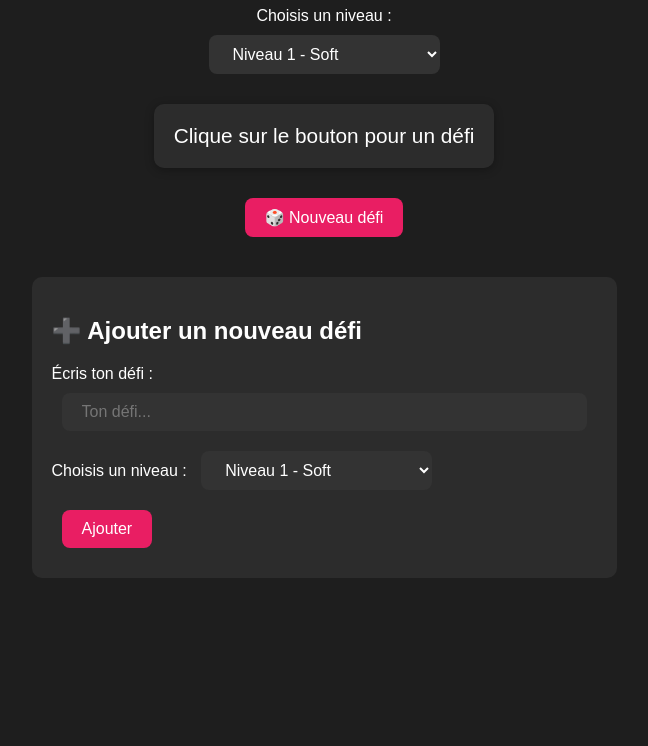
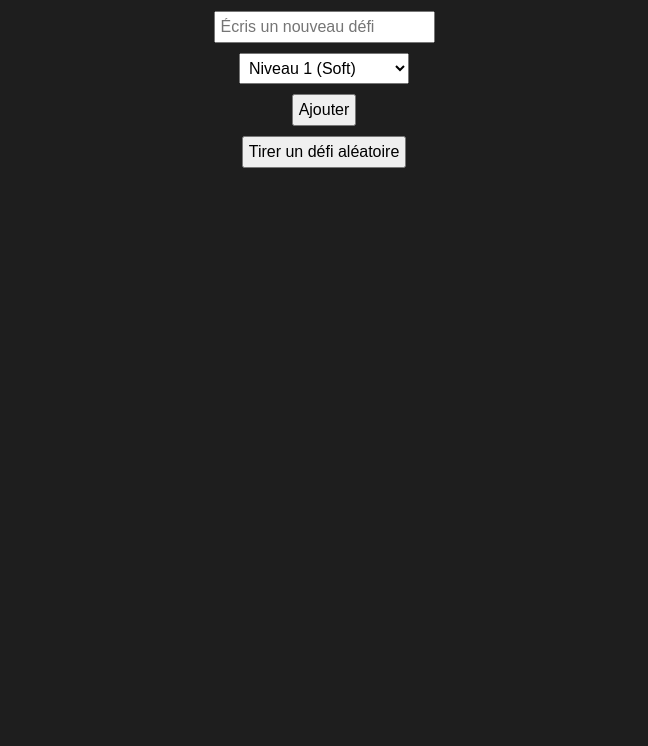
Before and after one commit to jijis93/Defis93, a plain HTML site: page Index.html in a window 1280 px wide. Shown: the part 94-840 px from the top of the page, without its empty margins (316-964 px from the left). Drawn offline with Linux system fonts and the light colour scheme.

Commit message:
Update Index.html

```diff
--- a/Index.html
+++ b/Index.html
@@ -2,7 +2,7 @@
 <html lang="fr">
 <head>
   <meta charset="UTF-8">
-  <title>Défis érotiques</title>
+  <title>Défis Érotiques</title>
   <style>
     body {
       font-family: Arial, sans-serif;
@@ -10,126 +10,100 @@
       color: #fff;
       display: flex;
       flex-direction: column;
-      justify-content: flex-start;
       align-items: center;
       min-height: 100vh;
       margin: 0;
       padding: 20px;
     }
-    #defi {
-      font-size: 1.3em;
-      margin: 20px;
-      padding: 20px;
-      border-radius: 10px;
-      background: #2c2c2c;
-      box-shadow: 0 2px 10px rgba(0,0,0,0.3);
-      max-width: 700px;
+    input, select, button {
+      margin: 5px;
+      padding: 5px;
+      font-size: 16px;
+    }
+    #defiAffiche {
+      margin-top: 20px;
+      font-size: 20px;
       text-align: center;
+      min-height: 50px;
     }
-    button, select, input {
-      padding: 10px 20px;
-      margin: 10px;
-      font-size: 1em;
-      border: none;
-      border-radius: 8px;
-      cursor: pointer;
+    ul {
+      margin-top: 10px;
     }
-    button {
-      background: #e91e63;
-      color: white;
-    }
-    button:hover {
-      background: #c2185b;
-    }
-    select, input {
-      background: #333;
-      color: #fff;
-    }
-    #ajout {
-      margin-top: 30px;
-      background: #2c2c2c;
-      padding: 20px;
-      border-radius: 10px;
-      max-width: 700px;
+    li {
+      margin-bottom: 5px;
     }
   </style>
 </head>
 <body>
-  <h1>Jeu de défis 😉</h1>
 
-  <label for="niveau">Choisis un niveau :</label>
-  <select id="niveau">
-    <option value="1">Niveau 1 - Soft</option>
-    <option value="2">Niveau 2 - Osé</option>
-    <option value="3">Niveau 3 - Intermédiaire</option>
-    <option value="4">Niveau 4 - Hot</option>
-    <option value="5">Niveau 5 - Très hot</option>
-  </select>
-
-  <div id="defi">Clique sur le bouton pour un défi</div>
-  <button onclick="nouveauDefi()">🎲 Nouveau défi</button>
+  <h1>Défis Érotiques</h1>
 
   <!-- Formulaire pour ajouter un défi -->
-  <div id="ajout">
-    <h2>➕ Ajouter un nouveau défi</h2>
-    <label for="nouveau">Écris ton défi :</label><br>
-    <input type="text" id="nouveau" placeholder="Ton défi..." size="50">
-    <br>
-    <label for="niveauAjout">Choisis un niveau :</label>
-    <select id="niveauAjout">
-      <option value="1">Niveau 1 - Soft</option>
-      <option value="2">Niveau 2 - Osé</option>
-      <option value="3">Niveau 3 - Intermédiaire</option>
-      <option value="4">Niveau 4 - Hot</option>
-      <option value="5">Niveau 5 - Très hot</option>
-    </select>
-    <br>
-    <button onclick="ajouterDefi()">Ajouter</button>
-  </div>
+  <input type="text" id="nouveauDefi" placeholder="Écris un nouveau défi">
+  <select id="niveauDefi">
+    <option value="1">Niveau 1 (Soft)</option>
+    <option value="2">Niveau 2</option>
+    <option value="3">Niveau 3</option>
+    <option value="4">Niveau 4</option>
+    <option value="5">Niveau 5 (Extrême)</option>
+  </select>
+  <button onclick="ajouterDefi()">Ajouter</button>
 
-  <script>
-    // 👉 Mets ici ton URL de déploiement Apps Script
-    const API_URL = "https://script.google.com/macros/s/AKfycbw8klWQQTfcMRyvbLJD2i80lznpdF44EA38Ust_wQJG-Wx-474HXYcs1zh0deULjgSX0g/exec";
+  <!-- Bouton pour tirer un défi aléatoire -->
+  <button onclick="tirerDefi()">Tirer un défi aléatoire</button>
 
-    // Charger les défis depuis Google Sheets
-    async function chargerDefis(niveau) {
-      let res = await fetch(API_URL);
-      let data = await res.json();
-      return data.filter(d => d.niveau == niveau);
-    }
+  <div id="defiAffiche"></div>
 
-    // Tirer un défi aléatoire
-    async function nouveauDefi() {
-      const niveau = document.getElementById("niveau").value;
-      let defis = await chargerDefis(niveau);
+  <!-- Liste locale des défis -->
+  <ul id="listeDefis"></ul>
 
-      if (defis.length === 0) {
-        document.getElementById("defi").textContent = "Aucun défi pour ce niveau.";
-        return;
-      }
+<script>
+  // Charger les défis depuis localStorage ou initialiser vide
+  let defis = JSON.parse(localStorage.getItem('defis')) || [];
 
-      const index = Math.floor(Math.random() * defis.length);
-      document.getElementById("defi").textContent = defis[index].texte;
-    }
+  // Fonction pour afficher la liste des défis
+  function afficherListe() {
+    const ul = document.getElementById('listeDefis');
+    ul.innerHTML = '';
+    defis.forEach((d, index) => {
+      const li = document.createElement('li');
+      li.textContent = `Niveau ${d.niveau}: ${d.defi}`;
+      const btnSuppr = document.createElement('button');
+      btnSuppr.textContent = 'Supprimer';
+      btnSuppr.onclick = () => { supprimerDefi(index); };
+      li.appendChild(btnSuppr);
+      ul.appendChild(li);
+    });
+  }
 
-    // Ajouter un défi dans Google Sheets
-    async function ajouterDefi() {
-      const texte = document.getElementById("nouveau").value.trim();
-      const niveau = document.getElementById("niveauAjout").value;
+  // Ajouter un nouveau défi
+  function ajouterDefi() {
+    const texte = document.getElementById('nouveauDefi').value.trim();
+    const niveau = document.getElementById('niveauDefi').value;
+    if (!texte) return alert('Écris un défi !');
+    defis.push({defi: texte, niveau: niveau});
+    localStorage.setItem('defis', JSON.stringify(defis));
+    document.getElementById('nouveauDefi').value = '';
+    afficherListe();
+  }
 
-      if (!texte) {
-        alert("Écris un défi avant d’ajouter !");
-        return;
-      }
+  // Supprimer un défi
+  function supprimerDefi(index) {
+    defis.splice(index, 1);
+    localStorage.setItem('defis', JSON.stringify(defis));
+    afficherListe();
+  }
 
-      await fetch(API_URL, {
-        method: "POST",
-        body: JSON.stringify({ texte: texte, niveau: niveau })
-      });
+  // Tirer un défi aléatoire
+  function tirerDefi() {
+    if (defis.length === 0) return alert('Aucun défi enregistré !');
+    const aleatoire = defis[Math.floor(Math.random() * defis.length)];
+    document.getElementById('defiAffiche').textContent = `Niveau ${aleatoire.niveau}: ${aleatoire.defi}`;
+  }
 
-      alert("Défi ajouté avec succès !");
-      document.getElementById("nouveau").value = "";
-    }
-  </script>
+  // Afficher la liste au chargement
+  afficherListe();
+</script>
+
 </body>
 </html>
```
